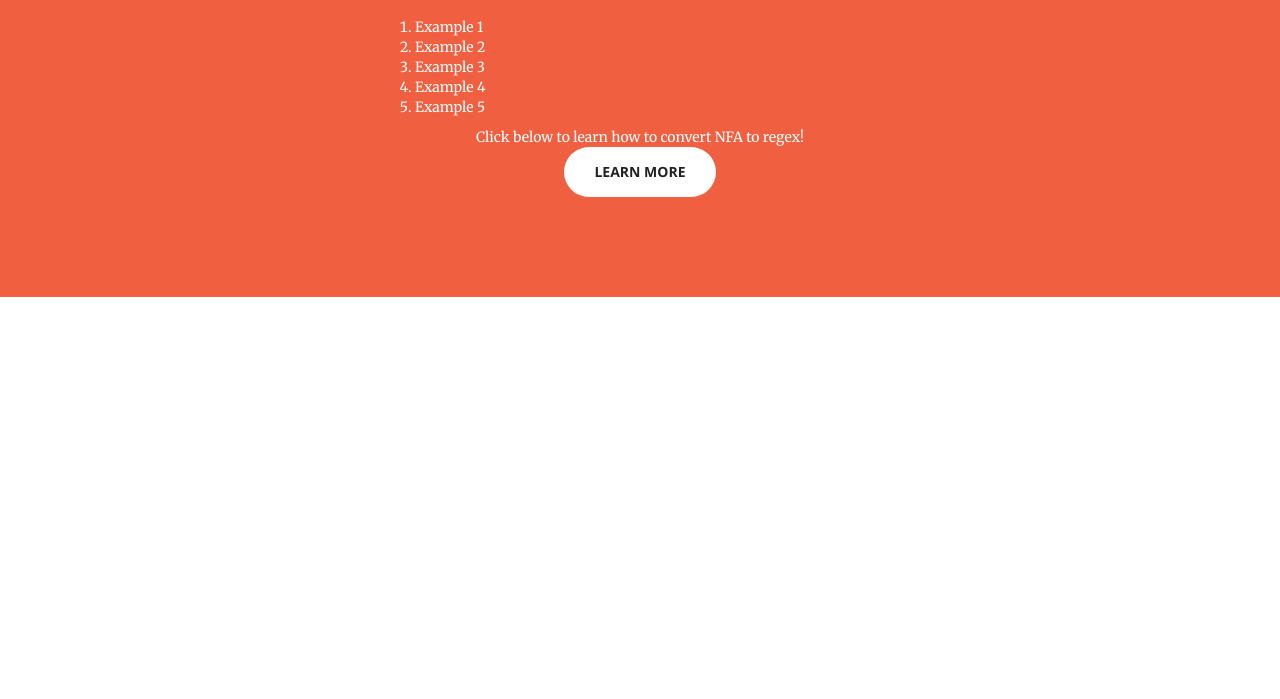
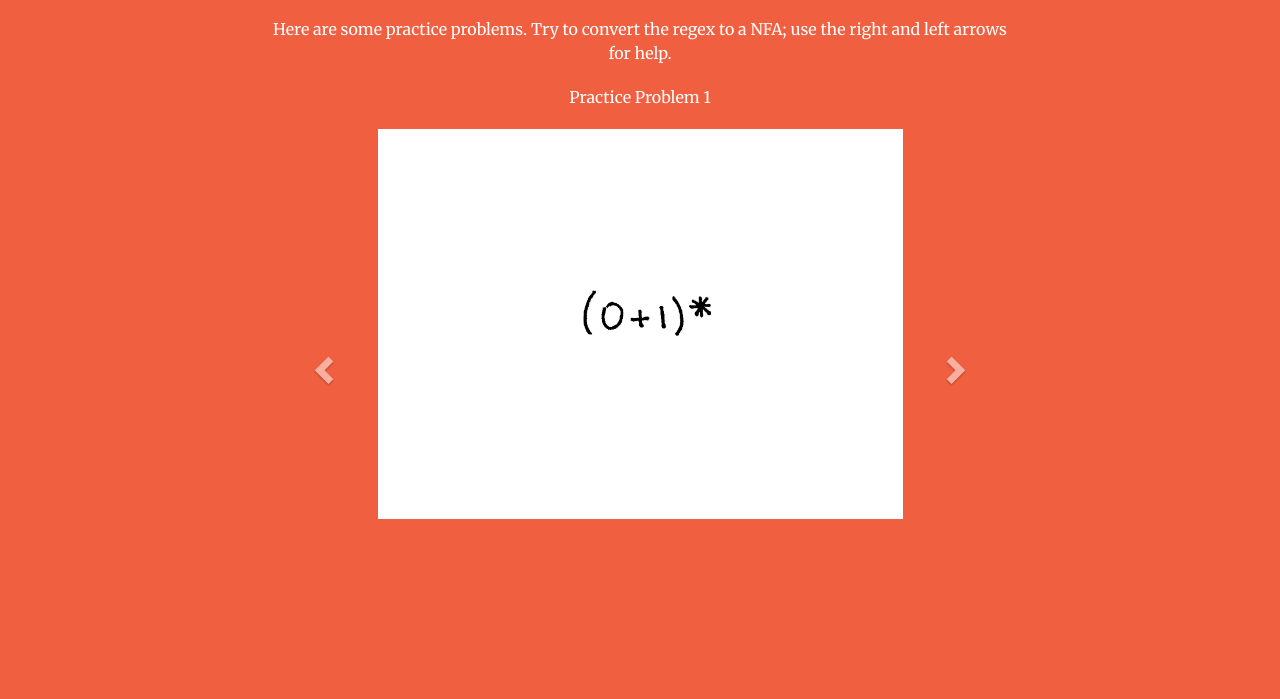
Before and after one commit to murielbrunet/NFA-to-Regex-Project, a website: page regex_to_nfa_examples.html in a window 1280 px wide. Shown: the part 159-858 px from the top of the page. Before the commit the page ends 800 px from the top, so only its background shows below. Drawn offline with nearby package versions, Linux system fonts and the light colour scheme.

Commit message:
added 1 example to regex to nfa example page

```diff
--- a/regex_to_nfa_examples.html
+++ b/regex_to_nfa_examples.html
@@ -75,16 +75,46 @@
                     <h2 class="section-heading">Practice Problems for Regex to NFA</h2>
                     <hr class="light">
 
-                    <ol class="regex-nfa">
-                        <li>Example 1</li>
-                        <li>Example 2</li>
-                        <li>Example 3</li>
-                        <li>Example 4</li>
-                        <li>Example 5</li>
-                    </ol>
+                    <p>Here are some practice problems. Try to convert the regex to a NFA; use the right and left arrows for help.
 
-                    Click below to learn how to convert NFA to regex!<br>
-                    <a href="nfa_to_regex.html" class="btn btn-default btn-xl sr-button">Learn more</a>
+                    <p>Practice Problem 1</p>
+                    <div id="myCarousel" class="carousel slide" data-ride="carousel" data-interval="false">
+                      <!-- Indicators -->
+                      <ol class="carousel-indicators">
+                        <li data-target="#myCarousel" data-slide-to="0" class="active"></li>
+                        <li data-target="#myCarousel" data-slide-to="1"></li>
+                        <li data-target="#myCarousel" data-slide-to="2"></li>
+                      </ol>
+
+                      <!-- Wrapper for slides -->
+                      <div class="carousel-inner">
+                        <div class="item active">
+                          <center><img src="img/regexToNFA/ex2.0.png" class="img-size3"><br><p class="car-text"></center>
+                        </div>
+
+                        <div class="item">
+                          <center><img src="img/regexToNFA/ex2.1.png" class="img-size3"><br><p class="car-text">First, we will look at just the <i>*</i>. This is the NFA for regex: *. <i>The * means 0 or more copies.</i></p></center>
+                        </div>
+
+                        <div class="item">
+                          <center><img src="img/regexToNFA/ex2.2.png" class="img-size3"><br><p class="car-text">Then we will add the <i>0+</i> with the *, and get a NFA that looks like this. <i>The + symbol means at least 1 or more copies.</i></p></center>
+                        </div>
+
+                        <div class="item">
+                          <center><img src="img/regexToNFA/ex2.3.png" class="img-size3"><br><p class="car-text">Lastly, we will add the 1 back in, and get a NFA that looks like this.</p></center>
+                        </div>
+                      </div>
+
+                      <!-- Left and right controls -->
+                      <a class="left carousel-control" href="#myCarousel" data-slide="prev">
+                        <span class="glyphicon glyphicon-chevron-left"></span>
+                        <span class="sr-only">Previous</span>
+                      </a>
+                      <a class="right carousel-control" href="#myCarousel" data-slide="next">
+                        <span class="glyphicon glyphicon-chevron-right"></span>
+                        <span class="sr-only">Next</span>
+                      </a>
+                    </div>
                 </div>
             </div>
         </div>
```
